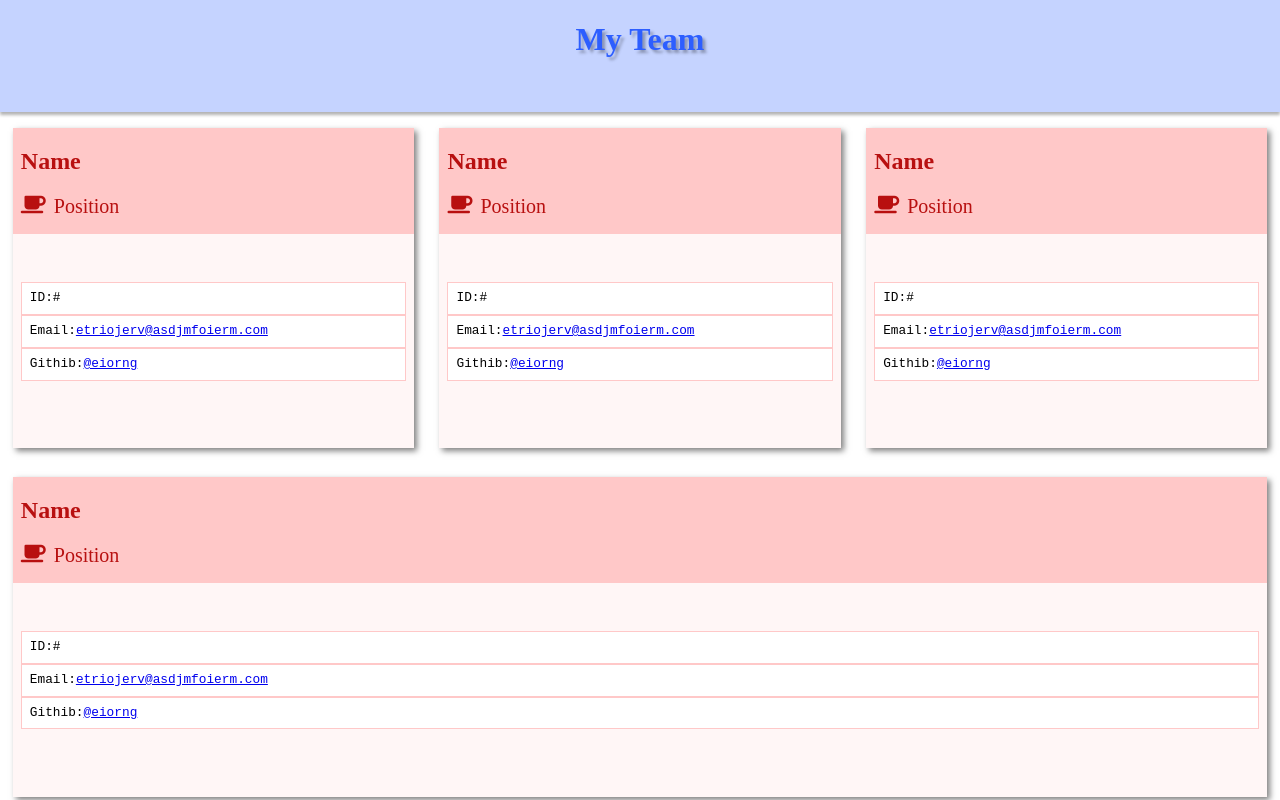
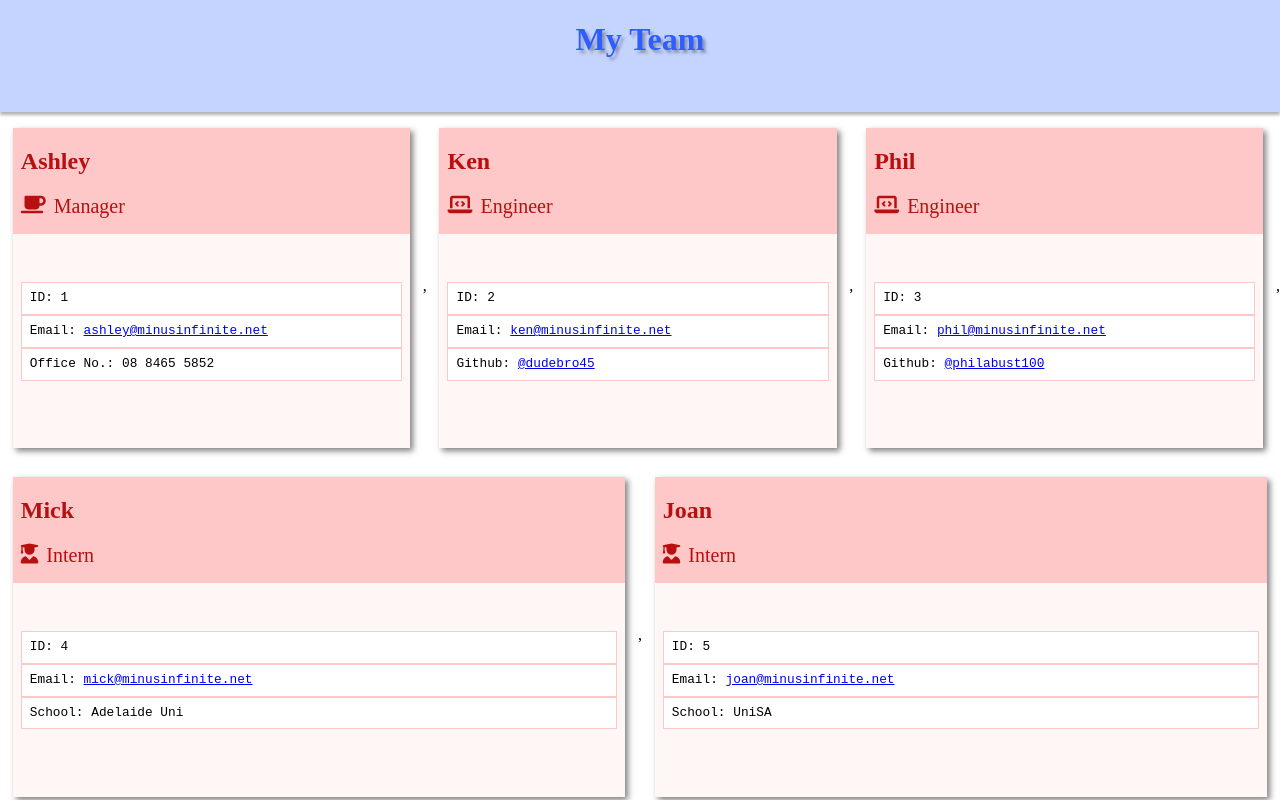
Before and after one commit to minusInfinite/my-team-cli, a website: page src/team.html in a window 1280 px wide. Drawn offline with nearby package versions, Linux system fonts and the light colour scheme.

Commit message:
Fixing HTML Template strings

```diff
--- a/lib/Intern.js
+++ b/lib/Intern.js
@@ -36,7 +36,7 @@ class Intern extends Employee {
                         Email: <a href="mailto://${this.email}">${this.email}</a>
                     </li>
                     <li>
-                        School: ${this.school}</a>
+                        School: ${this.school}
                     </li>
                 </ul>
             </div>
--- a/lib/Manager.js
+++ b/lib/Manager.js
@@ -35,7 +35,7 @@ class Manager extends Employee {
                         Email: <a href="mailto://${this.email}">${this.email}</a>
                     </li>
                     <li>
-                        Office No.: ${this.officenumber}</a>
+                        Office No.: <a herf="tel://${this.officenumber}>${this.officenumber}</a>
                     </li>
                 </ul>
             </div>
--- a/src/team.html
+++ b/src/team.html
@@ -1,3 +1,4 @@
+
     <!DOCTYPE html>
     <html lang="en">
         <head>
@@ -20,93 +21,97 @@
                 <h1>My Team</h1>
             </header>
             <main>
+
         <div class="card">
                 <div class="card-header">
-                    <h2 class="employee-name">Name</h2>
-                    <i class="icon fas fa-coffee"></i><span> Position</span>
+                    <h2 class="employee-name">Ashley</h2>
+                    <i class="icon fas fa-coffee"></i><span> Manager</span>
                 </div>
                 <div class="card-body">
                     <ul>
-                        <li>ID:#</li>
+                        <li>ID: 1</li>
                         <li>
-                            Email:<a href="mailto://etriojerv@asdjmfoierm.com"
-                                >etriojerv@asdjmfoierm.com</a
-                            >
+                            Email: <a href="mailto://ashley@minusinfinite.net">ashley@minusinfinite.net</a>
                         </li>
                     <li>
-                            Githib:<a href="https://www.github.com/eiorng"
-                                >@eiorng</a
-                            >
+                        Office No.: 08 8465 5852</a>
                     </li>
                     </ul>
                 </div>
             </div>
+        ,
         <div class="card">
                 <div class="card-header">
-                    <h2 class="employee-name">Name</h2>
-                    <span class="icon fas fa-coffee"></span
-                    ><span> Position</span>
+                    <h2 class="employee-name">Ken</h2>
+                    <i class="icon fas fa-laptop-code"></i><span> Engineer</span>
                 </div>
                 <div class="card-body">
                     <ul>
-                        <li>ID:#</li>
+                        <li>ID: 2</li>
                         <li>
-                            Email:<a href="mailto://etriojerv@asdjmfoierm.com"
-                                >etriojerv@asdjmfoierm.com</a
-                            >
+                            Email: <a href="mailto://ken@minusinfinite.net">ken@minusinfinite.net</a>
                         </li>
                         <li>
-                            Githib:<a href="https://www.github.com/eiorng"
-                                >@eiorng</a
-                            >
+                            Github: <a href="https://github.com/dudebro45">@dudebro45</a>
                         </li>
                     </ul>
                 </div>
             </div>
+        ,
         <div class="card">
                 <div class="card-header">
-                    <h2 class="employee-name">Name</h2>
-                    <span class="icon fas fa-coffee"></span
-                    ><span> Position</span>
+                    <h2 class="employee-name">Phil</h2>
+                    <i class="icon fas fa-laptop-code"></i><span> Engineer</span>
                 </div>
                 <div class="card-body">
                     <ul>
-                        <li>ID:#</li>
+                        <li>ID: 3</li>
                         <li>
-                            Email:<a href="mailto://etriojerv@asdjmfoierm.com"
-                                >etriojerv@asdjmfoierm.com</a
-                            >
+                            Email: <a href="mailto://phil@minusinfinite.net">phil@minusinfinite.net</a>
                         </li>
                         <li>
-                            Githib:<a href="https://www.github.com/eiorng"
-                                >@eiorng</a
-                            >
+                            Github: <a href="https://github.com/philabust100">@philabust100</a>
                         </li>
                     </ul>
                 </div>
             </div>
+        ,
         <div class="card">
                 <div class="card-header">
-                    <h2 class="employee-name">Name</h2>
-                    <span class="icon fas fa-coffee"></span
-                    ><span> Position</span>
+                    <h2 class="employee-name">Mick</h2>
+                    <i class="icon fas fa-user-graduate"></i><span> Intern</span>
                 </div>
                 <div class="card-body">
                     <ul>
-                        <li>ID:#</li>
+                        <li>ID: 4</li>
                         <li>
-                            Email:<a href="mailto://etriojerv@asdjmfoierm.com"
-                                >etriojerv@asdjmfoierm.com</a
-                            >
+                            Email: <a href="mailto://mick@minusinfinite.net">mick@minusinfinite.net</a>
                         </li>
                     <li>
-                            Githib:<a href="https://www.github.com/eiorng"
-                                >@eiorng</a
-                            >
+                        School: Adelaide Uni</a>
                     </li>
                     </ul>
                 </div>
             </div>
+        ,
+        <div class="card">
+                <div class="card-header">
+                    <h2 class="employee-name">Joan</h2>
+                    <i class="icon fas fa-user-graduate"></i><span> Intern</span>
+                </div>
+                <div class="card-body">
+                    <ul>
+                        <li>ID: 5</li>
+                        <li>
+                            Email: <a href="mailto://joan@minusinfinite.net">joan@minusinfinite.net</a>
+                        </li>
+                    <li>
+                        School: UniSA</a>
+                    </li>
+                    </ul>
+                </div>
+            </div>
+
             </main>
             </body>
         </html>
--- a/utils/genhtml.js
+++ b/utils/genhtml.js
@@ -26,7 +26,7 @@ function genHTML(data) {
                 <h1>My Team</h1>
             </header>
             <main>
-            ${data.map((data) => `${data}`)}
+            ${data.map((data) => `${data}`).join(" ")}
             </main>
             </body>
         </html>
```
Also changed, not shown: lib/Employee.js (indentation only), lib/Engineer.js (indentation only). Lines whose indentation alone changed are shown as unchanged.
